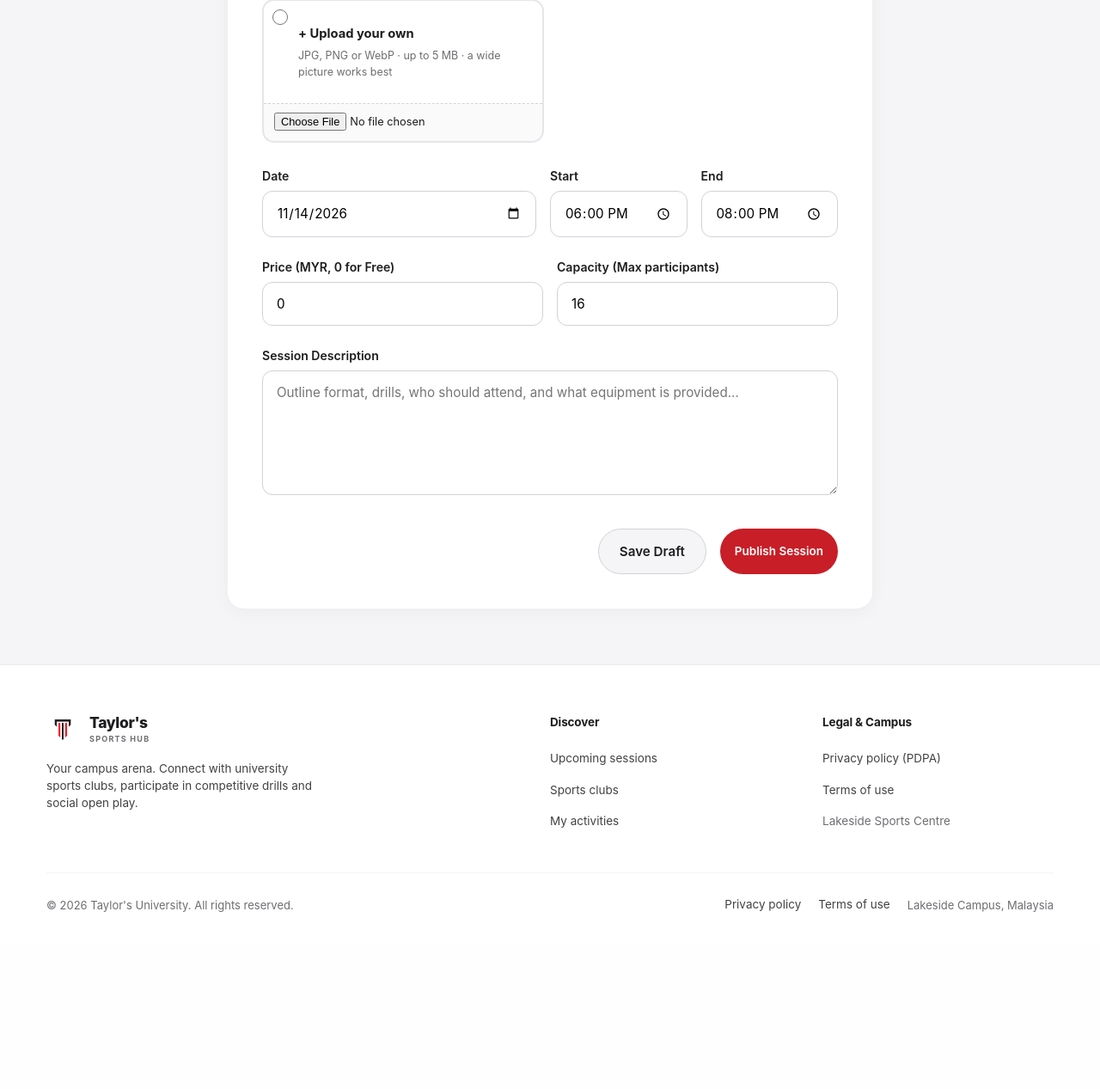
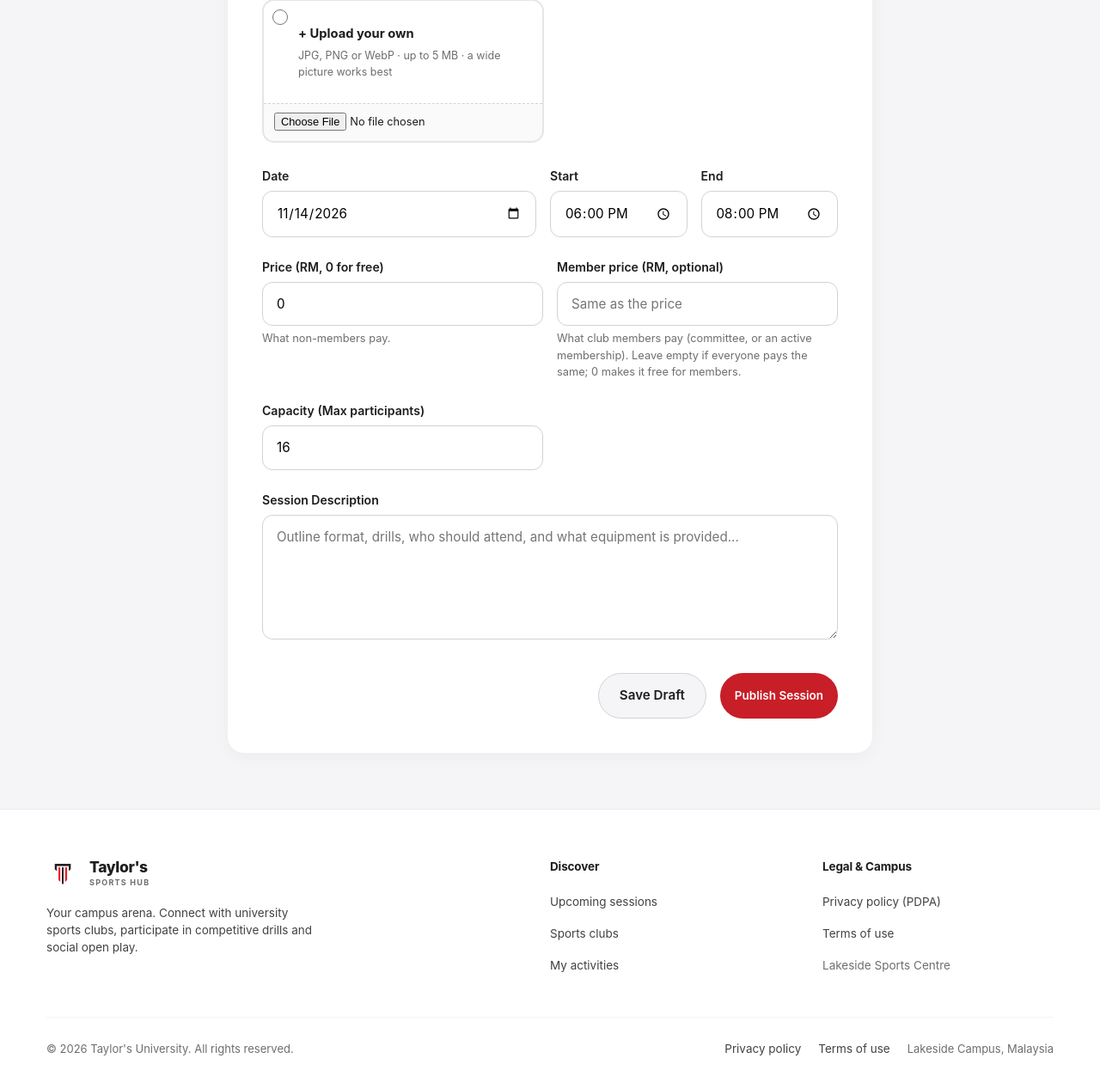
Before and after one commit to DCTJ0382095/Taylors-SportsHub, a PHP site: page /manager/session-edit.php in a window 1280 px wide. Shown: the part 1360-2627 px from the top of the page at 86% size. Before the commit the page ends 2421 px from the top, so only its background shows below. Run offline with PHP 8.4, Linux system fonts and the light colour scheme; the visitor is signed in with stand-in values (Sample User, id 1); tables that the repository leaves empty hold one stand-in row (values such as "Sample post").

Commit message:
feat(sessions): committees can set a member price

```diff
--- a/manager/session-edit.php
+++ b/manager/session-edit.php
@@ -49,6 +49,8 @@ $date_val = $session['session_date'] ?? ($_POST['session_date'] ?? date('Y-m-d',
 $start_val = $session['start_time'] ?? ($_POST['start_time'] ?? '18:00');
 $end_val = $session['end_time'] ?? ($_POST['end_time'] ?? '20:00');
 $price_val = isset($session['price']) ? (float)$session['price'] : (float)($_POST['price'] ?? 0.00);
+// Member price as text for the form: empty means members pay the same as everyone else.
+$member_price_val = (string) ($session['member_price'] ?? '');
 $capacity_val = $session['capacity'] ?? (int)($_POST['capacity'] ?? 16);
 $desc_val = $session['description'] ?? ($_POST['description'] ?? '');
 
@@ -98,6 +100,7 @@ if ($_SERVER['REQUEST_METHOD'] === 'POST') {
             $start_val = trim($_POST['start_time'] ?? '');
             $end_val = trim($_POST['end_time'] ?? '');
             $price_val = max(0.00, (float)($_POST['price'] ?? 0.00));
+            $member_price_val = trim($_POST['member_price'] ?? '');
             $capacity_val = max(1, (int)($_POST['capacity'] ?? 1));
             $desc_val = trim($_POST['description'] ?? '');
             $cover_choice = trim($_POST['image_path'] ?? '');
@@ -113,6 +116,7 @@ if ($_SERVER['REQUEST_METHOD'] === 'POST') {
                 $start_val = $session['start_time'];
                 $end_val = $session['end_time'];
                 $price_val = $session['price'];
+                $member_price_val = (string) ($session['member_price'] ?? '');
                 $capacity_val = $session['capacity'];
             }
 
@@ -146,8 +150,14 @@ if ($_SERVER['REQUEST_METHOD'] === 'POST') {
                 $error = "Session start time must be in the future.";
             } elseif (strtotime($start_val) >= strtotime($end_val)) {
                 $error = "End time must be after start time.";
+            } elseif ($member_price_val !== '' && (!is_numeric($member_price_val) || (float) $member_price_val < 0)) {
+                $error = "The member price must be an amount in ringgit, or left empty.";
+            } elseif ($member_price_val !== '' && (float) $member_price_val > (float) $price_val) {
+                $error = "The member price can't be more than the normal price.";
             } else {
                 $status = ($action === 'publish') ? 'published' : 'draft';
+                // Empty, or a free session, means no separate member price (NULL in the database).
+                $member_price_db = ($member_price_val === '' || (float) $price_val <= 0) ? null : round((float) $member_price_val, 2);
 
                 if ($session_id > 0) {
                     if ($is_published) {
@@ -157,7 +167,7 @@ if ($_SERVER['REQUEST_METHOD'] === 'POST') {
                     } else {
                         $stmt = $db->prepare("UPDATE sessions SET club_id = :club_id, title = :title, description = :desc, sport_type = :sport,
                                               venue = :venue, image_path = :image_path, session_date = :sdate, start_time = :stime, end_time = :etime,
-                                              price = :price, capacity = :cap, status = :st, updated_at = NOW()
+                                              price = :price, member_price = :member_price, capacity = :cap, status = :st, updated_at = NOW()
                                               WHERE id = :id");
                         $stmt->execute([
                             ':club_id' => $club_id_val,
@@ -170,15 +180,15 @@ if ($_SERVER['REQUEST_METHOD'] === 'POST') {
                             ':stime' => $start_val,
                             ':etime' => $end_val,
                             ':price' => $price_val,
+                            ':member_price' => $member_price_db,
                             ':cap' => $capacity_val,
                             ':st' => $status,
                             ':id' => $session_id,
                         ]);
                     }
                 } else {
-                    $stmt = $db->prepare("INSERT INTO sessions (club_id, title, description, sport_type, venue, image_path, session_date, start_time, end_time, price, capacity, status, created_by)
-                                          VALUES (:club_id, :title, :desc, :sport, :venue, :image_path, :sdate, :stime, :etime, :price, :cap, :st, :uid)");
-                    $stmt->execute([
+                    $stmt = $db->prepare("INSERT INTO sessions (club_id, title, description, sport_type, venue, image_path, session_date, start_time, end_time, price, member_price, capacity, status, created_by)
+                                          VALUES (:club_id, :title, :desc, :sport, :venue, :image_path, :sdate, :stime, :etime, :price, :member_price, :cap, :st, :uid)");                    $stmt->execute([
                         ':club_id' => $club_id_val,
                         ':title' => $title_val,
                         ':desc' => $desc_val,
@@ -189,6 +199,7 @@ if ($_SERVER['REQUEST_METHOD'] === 'POST') {
                         ':stime' => $start_val,
                         ':etime' => $end_val,
                         ':price' => $price_val,
+                        ':member_price' => $member_price_db,
                         ':cap' => $capacity_val,
                         ':st' => $status,
                         ':uid' => $user['id'],
@@ -239,7 +250,7 @@ require_once __DIR__ . '/../includes/header.php';
 
     <?php if ($is_published): ?>
         <div style="background: #fafafa; border: 1px solid #e5e5ea; border-radius: 14px; padding: 1.25rem; margin-bottom: 2rem; font-size: 0.9rem; color: #424245;">
-            <strong>Note on Published Sessions:</strong> Per sports hub governance, date, time, venue, price, and capacity cannot be altered once published to protect registered students. To change session schedule, cancel this session and publish a replacement.
+            <strong>Note on Published Sessions:</strong> Per sports hub governance, date, time, venue, prices, and capacity cannot be altered once published to protect registered students. To change session schedule, cancel this session and publish a replacement.
         </div>
     <?php endif; ?>
 
@@ -335,14 +346,24 @@ require_once __DIR__ . '/../includes/header.php';
 
         <div class="editor-fields">
             <div>
-                <label for="price" style="display: block; font-size: 0.88rem; font-weight: 600; margin-bottom: 0.4rem; color: #1d1d1f;">Price (MYR, 0 for Free)</label>
+                <label for="price" style="display: block; font-size: 0.88rem; font-weight: 600; margin-bottom: 0.4rem; color: #1d1d1f;">Price (RM, 0 for free)</label>
                 <input type="number" step="0.50" min="0" id="price" name="price" value="<?= e((string)$price_val) ?>" required <?= $is_published ? 'readonly' : '' ?> style="width: 100%; padding: 0.8rem 1rem; border-radius: 12px; border: 1px solid #d2d2d7; font-size: 0.95rem; box-sizing: border-box;">
+                <small style="display: block; margin-top: 0.3rem; color: #6e6e73; font-size: 0.8rem;">What non-members pay.</small>
             </div>
+            <div>
+                <label for="member_price" style="display: block; font-size: 0.88rem; font-weight: 600; margin-bottom: 0.4rem; color: #1d1d1f;">Member price (RM, optional)</label>
+                <input type="number" step="0.50" min="0" id="member_price" name="member_price" value="<?= e($member_price_val) ?>" placeholder="Same as the price" <?= $is_published ? 'readonly' : '' ?> style="width: 100%; padding: 0.8rem 1rem; border-radius: 12px; border: 1px solid #d2d2d7; font-size: 0.95rem; box-sizing: border-box;">
+                <small style="display: block; margin-top: 0.3rem; color: #6e6e73; font-size: 0.8rem;">What club members pay (committee, or an active membership). Leave empty if everyone pays the same; 0 makes it free for members.</small>
+            </div>
+        </div>
+
+        <div class="editor-fields">
             <div>
                 <label for="capacity" style="display: block; font-size: 0.88rem; font-weight: 600; margin-bottom: 0.4rem; color: #1d1d1f;">Capacity (Max participants)</label>
                 <input type="number" min="1" id="capacity" name="capacity" value="<?= e((string)$capacity_val) ?>" required <?= $is_published ? 'readonly' : '' ?> style="width: 100%; padding: 0.8rem 1rem; border-radius: 12px; border: 1px solid #d2d2d7; font-size: 0.95rem; box-sizing: border-box;">
             </div>
         </div>
+
 
         <div style="margin-bottom: 2rem;">
             <label for="description" style="display: block; font-size: 0.88rem; font-weight: 600; margin-bottom: 0.4rem; color: #1d1d1f;">Session Description</label>
```
